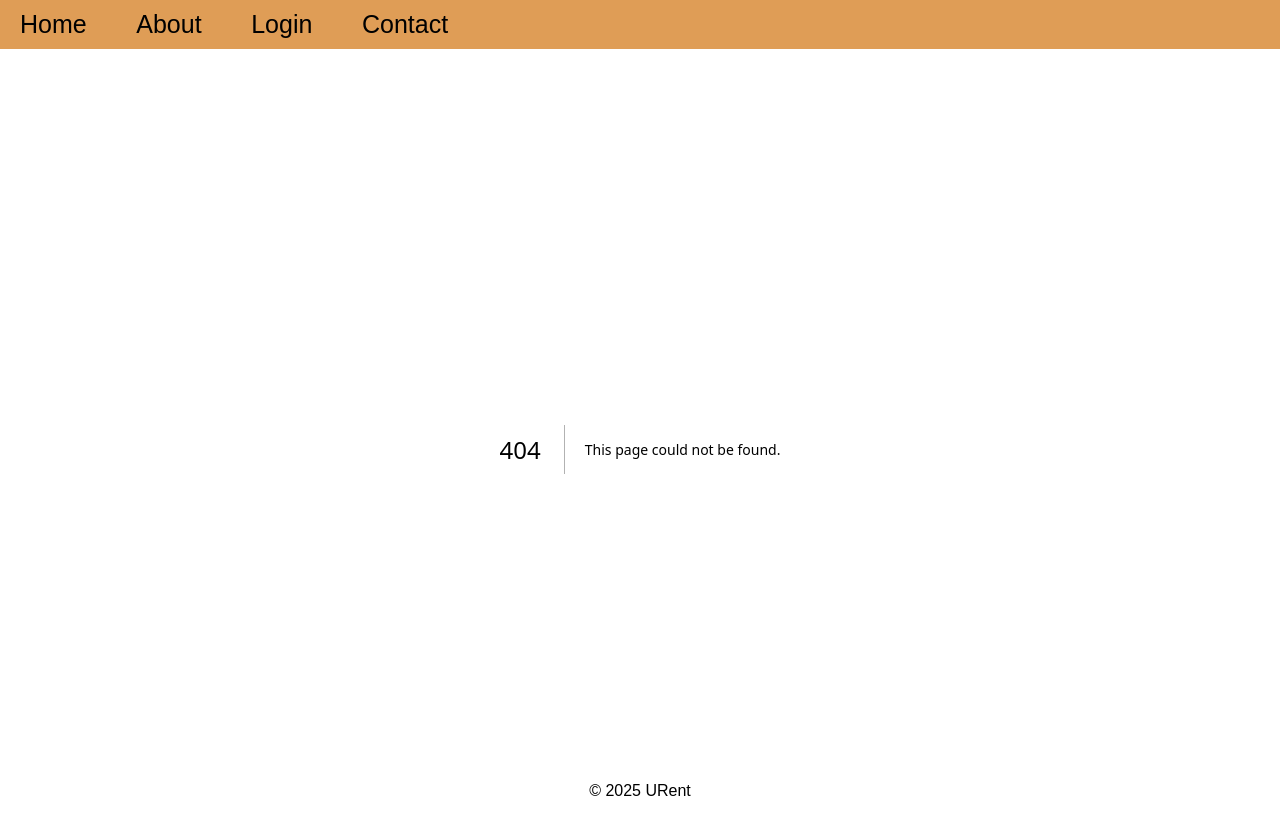
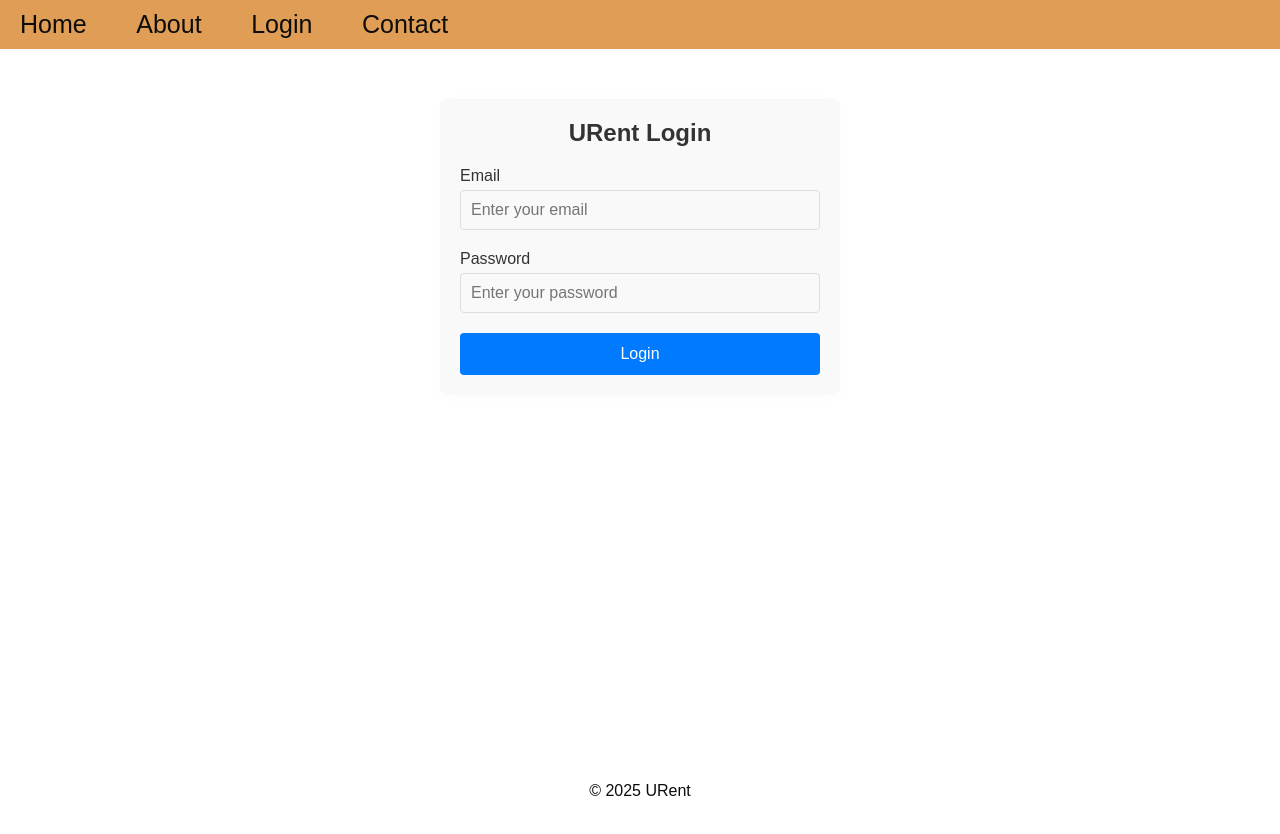
Before and after one commit to Jakobolive/DCCapstone, a Next.js app in the folder web_app/capstone_urent/: page /login in a window 1280 px wide. Before the commit this address had no page. Shown: the top 834 px of the page. After the commit the page ends 800 px from the top, so only its background shows below. Built offline with nearby package versions, Linux system fonts and the light colour scheme.

Commit message:
Some work on login and css
Added login for with css

```diff
--- a/web_app/capstone_urent/src/components/header/header.js
+++ b/web_app/capstone_urent/src/components/header/header.js
@@ -1,5 +1,6 @@
 //imports
 import Link from 'next/link';   //Import Link for client-side routing
+import React from 'react';
 
 const Header = () => {
     return (
--- /dev/null
+++ b/web_app/capstone_urent/src/pages/login/index.js
@@ -0,0 +1,65 @@
+import { useState } from 'react';
+
+const Login = () => {
+  const [email, setEmail] = useState('');
+  const [password, setPassword] = useState('');
+  const [errorMessage, setErrorMessage] = useState('');
+
+  const handleSubmit = (e) => {
+    e.preventDefault();
+
+    // If there is no email or password filled in
+    if (!email || !password) {
+      setErrorMessage('Please fill in both fields');
+      return;
+    }
+
+    // Clear form after submission
+    setEmail('');
+    setPassword('');
+  };
+
+  return (
+    <div className="loginConatiner">
+        <h2>URent Login</h2>
+
+        {/* Error Message Display */}
+        {errorMessage && <div className="errorMessage">{errorMessage}</div>}
+
+        <form onSubmit={handleSubmit}>
+            <div className="formStyle">
+                <label htmlFor="email">Email</label>
+                <input
+                    type="email"
+                    id="email"
+                    name="email"
+                    value={email}
+                    onChange={(e) => setEmail(e.target.value)}
+                    placeholder="Enter your email"
+                    required
+                />
+            </div>
+
+            <div className="formStyle">
+                <label htmlFor="password">Password</label>
+                <input
+                    type="password"
+                    id="password"
+                    name="password"
+                    value={password}
+                    onChange={(e) => setPassword(e.target.value)}
+                    placeholder="Enter your password"
+                    required
+                />
+            </div>
+
+            <button type="submit">Login</button>
+
+        </form>
+
+
+    </div>
+  );
+};
+
+export default Login;
--- a/web_app/capstone_urent/src/styles/globals.css
+++ b/web_app/capstone_urent/src/styles/globals.css
@@ -1,12 +1,17 @@
+/* Root variables */
 :root {
   --background: #ffffff;
-  --foreground: #b3ab9d;
+  --foreground: #0d0c0b;
+  --input-background-light: #ffffff; /* Light theme input background */
+  --input-text-color-light: #333333; /* Light theme input text color */
+  --input-text-color-dark: #ffffff;  /* Dark theme input text color */
 }
 
 @media (prefers-color-scheme: dark) {
   :root {
     --background: #1ad4c4;
-    --foreground: #ededed;
+    --foreground: #e4dddd;
+    --input-text-color: var(--input-text-color-dark); /* Dark theme input text color */
   }
 }
 
@@ -35,12 +40,6 @@ a {
   text-decoration: none;
 }
 
-@media (prefers-color-scheme: dark) {
-  html {
-    color-scheme: dark;
-  }
-}
-
 .navbar {
   background-color: #df9d56;  /* Dark background */
   padding: 10px 20px;  /* Add some space around the navbar */
@@ -51,12 +50,10 @@ a {
   margin: 0;
   padding: 0;
   display: flex;
-  justify-content:last baseline;
+  justify-content:flex-start;
   gap: 4%;
   font-size: 25px;
 }
-
-
 
 .footer {
   position: fixed;
@@ -67,3 +64,69 @@ a {
   color: var(--navbarText);
   text-align: center;
 }
+
+.loginConatiner {
+  max-width: 400px;
+  margin: 50px auto;
+  padding: 20px;
+  background-color: #f9f9f9;
+  border-radius: 8px;
+  box-shadow: 0 2px 10px rgba(235, 230, 230, 0.1);
+}
+
+h2 {
+  text-align: center;
+  font-size: 24px;
+  margin-bottom: 20px;
+  color: #333;
+}
+
+.errorMessage {
+  color: red;
+  font-size: 14px;
+  margin-bottom: 15px;
+  text-align: center;
+}
+
+.formStyle {
+  margin-bottom: 20px;
+}
+
+.formStyle label {
+  display: block;
+  font-size: 16px;
+  margin-bottom: 5px;
+  color: #333;
+}
+
+.formStyle input {
+  width: 100%;
+  padding: 10px;
+  font-size: 16px;
+  border-radius: 4px;
+  border: 1px solid #ddd;
+  box-sizing: border-box;
+  background-color: var(--input-background);
+  color: var(--input-text-color);
+}
+
+.formStyle input:focus {
+  border-color: #007bff;
+  outline: none;
+}
+
+button {
+  width: 100%;
+  padding: 12px;
+  background-color: #007bff;
+  color: white;
+  font-size: 16px;
+  border: none;
+  border-radius: 4px;
+  cursor: pointer;
+  transition: background-color 0.3s;
+}
+
+button:hover {
+  background-color: #0056b3;
+}
```
Also changed, not shown: web_app/capstone_urent/package.json (+5 -4 lines), web_app/capstone_urent/src/pages/about/index.js (added, +10 -0 lines), web_app/capstone_urent/src/pages/about/about.js (deleted), web_app/capstone_urent/src/pages/contact/contact.js (deleted), web_app/capstone_urent/src/pages/contact/index.js (added), web_app/capstone_urent/src/pages/login/login.js (deleted), web_app/capstone_urent/src/pages/sign_up/index.js (added), web_app/capstone_urent/src/pages/sign_up/sign_up.js (deleted), 1 other file (tests, documents, lock files or other folders).
